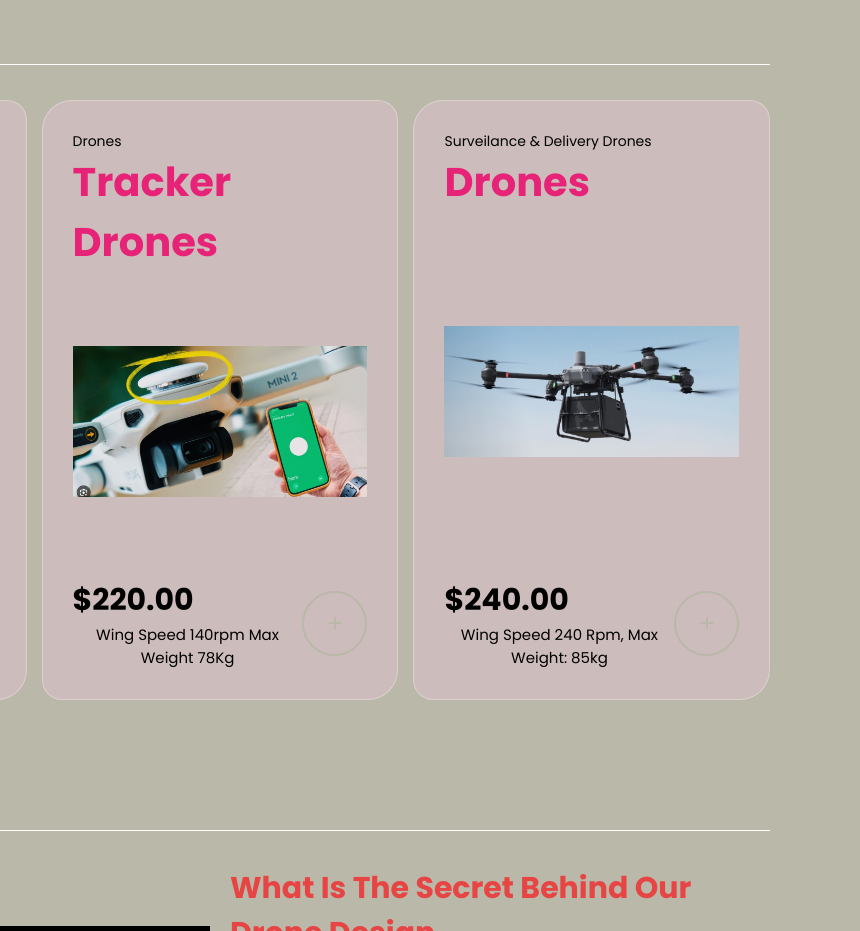
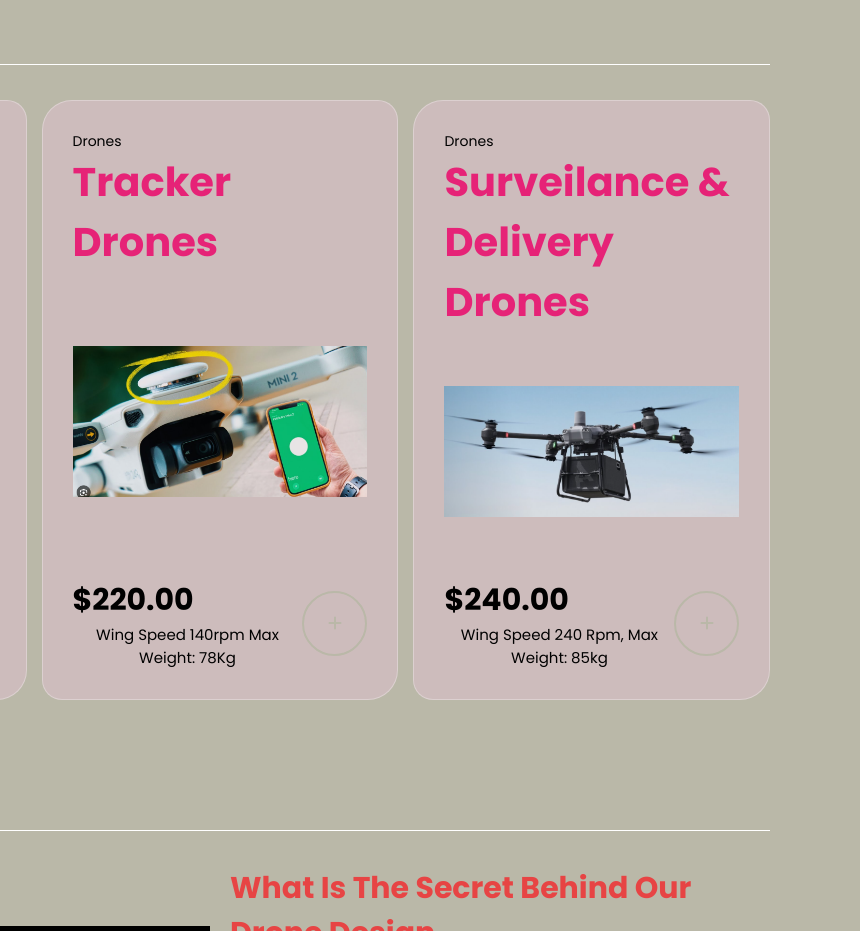
Before and after one commit to chaousfaiaz/Skybyte, a plain HTML site: page index.html in a window 1280 px wide. Shown: the part 2240-3171 px from the top of the page, 420-1280 px from the left. Drawn offline with Linux system fonts and the light colour scheme.

Commit message:
Correct capitalization and formatting in index.html

```diff
--- a/index.html
+++ b/index.html
@@ -160,7 +160,7 @@
                 <div class="box-bottom">
                     <div class="info">
                         <b class="price">$160.00</b>
-                        <span class="amount">Wing speed: 110 rpm max weight: 50Kg Cal</span>
+                        <span class="amount"> Wing speed: 110 rpm Max weight: 50Kg Cal</span>
                     </div>
                     <div class="product-btn">
                         <a href="#">
@@ -180,7 +180,7 @@
                 <div class="box-bottom">
                     <div class="info">
                         <b class="price">$220.00</b>
-                        <span class="amount">wing speed 140rpm max weight 78Kg</span>
+                        <span class="amount">wing speed 140rpm  Max weight: 78Kg</span>
                     </div>
                     <div class="product-btn">
                         <a href="#">
@@ -191,8 +191,8 @@
             </div>
             <div class="box">
                 <div class="box-head">
-                    <span class="title">Surveilance & Delivery Drones</span>
-                    <a href="#" class="name">Drones</a>
+                    <span class="title"> Drones</span>
+                    <a href="#" class="name"> Surveilance & Delivery Drones</a>
                 </div>
                 <div class="image">
                     <img src="./drone strong.png" alt="">
@@ -200,7 +200,7 @@
                 <div class="box-bottom">
                     <div class="info">
                         <b class="price">$240.00</b>
-                        <span class="amount"> Wing speed 240 rpm, max weight: 85kg</span>
+                        <span class="amount"> Wing speed 240 rpm, Max weight: 85kg</span>
                     </div>
                     <div class="product-btn">
                         <a href="#">
```
